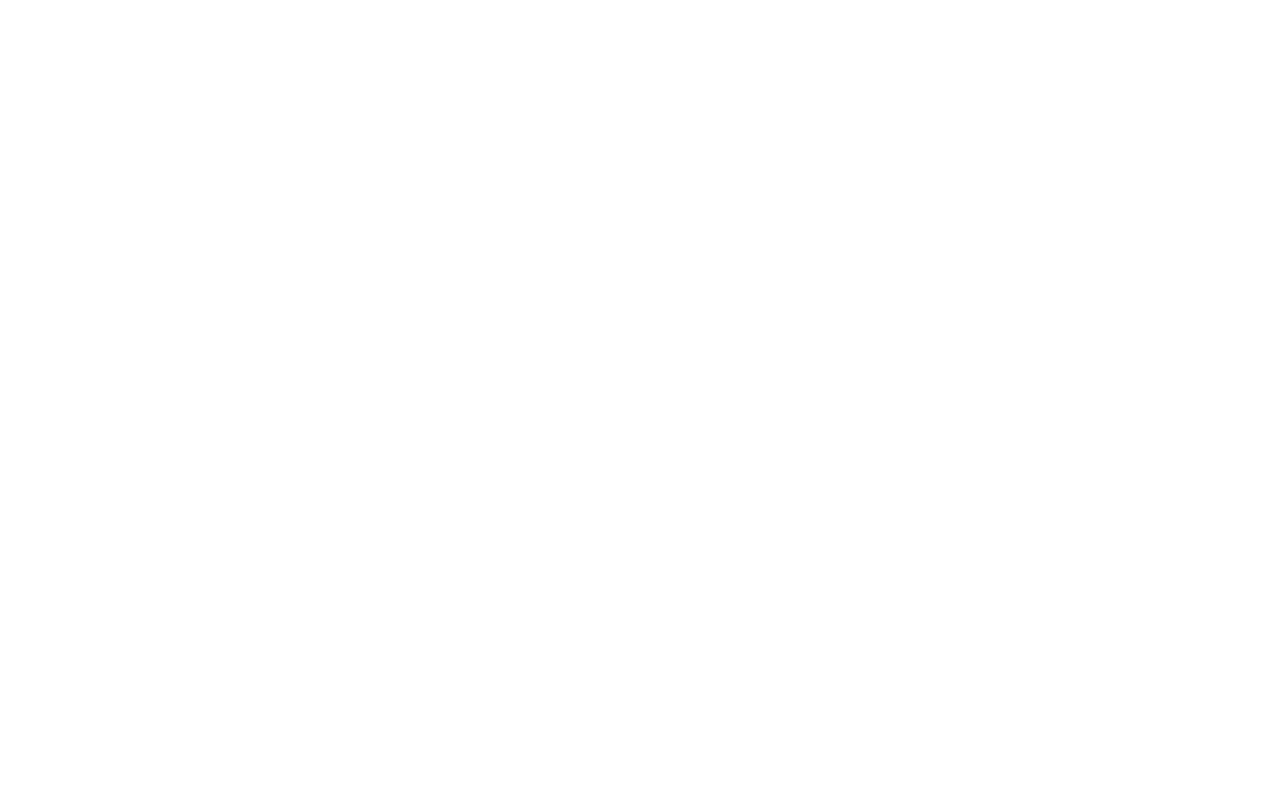
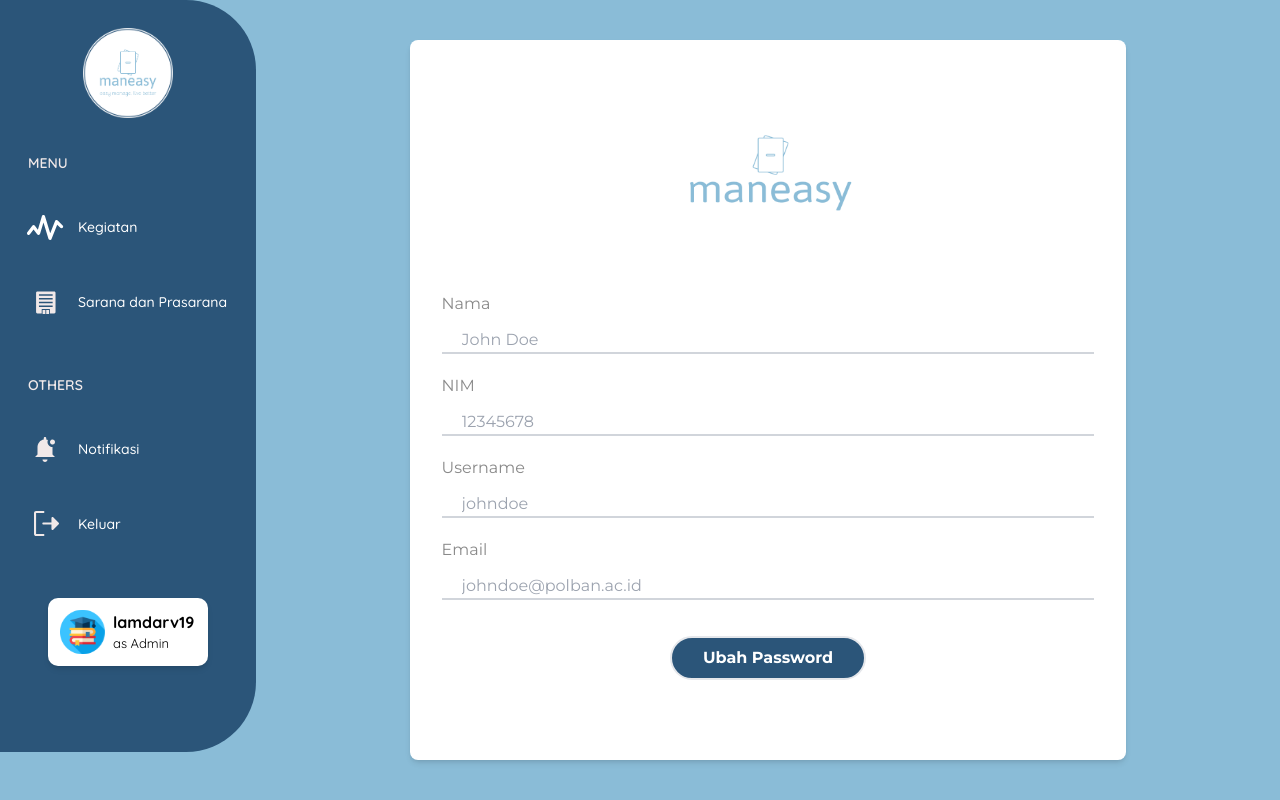
Before and after one commit to lamdarv/MiniProject, a React (Create React App) app in the folder frontend/: page /profile in a window 1280 px wide. Before the commit this address had no page. Built offline with nearby package versions, Linux system fonts and the light colour scheme.

Commit message:
User Profile Page

```diff
--- a/frontend/src/App.js
+++ b/frontend/src/App.js
@@ -4,6 +4,7 @@
 import Register from './pages/Register';
 import NavbarAdmin from './components/Common/NavbarAdmin';
 import InventoryAdmin from './pages/InventoryAdmin';
+import Profile from './pages/Profile';
 
 function App() {
   return (
@@ -14,6 +15,7 @@
           <Route path="/register" element={<Register/>} />
           <Route path="/test-navbar" element={<NavbarAdmin/>} />
           <Route path="/inventories" element={<InventoryAdmin/>} />
+          <Route path="/profile" element={<Profile/>} />
         </Routes>
       </Router>
     </div>
--- /dev/null
+++ b/frontend/src/components/Profile/ModalPassword.jsx
@@ -0,0 +1,56 @@
+import React, { useState } from "react";
+
+const ModalPassword = () => {
+  const [showModal, setShowModal] = useState(false);
+  return (
+    <>
+    <button className="text-white w-[30%] border-2 bg-[#2B5579] hover:bg-[#4ba3d3] rounded-full py-2 font-bold "
+        type="button" onClick={() => setShowModal(true)}>
+        Ubah Password
+    </button>
+    {showModal ? (
+        <>
+          <div className="flex items-center left-[320px] backdrop-blur-sm overflow-x-hidden overflow-y-auto fixed inset-0 z-50 outline-none focus:outline-none">
+            <div className="relative w-auto my-6 mx-auto ">
+              <div className="border-0 rounded-lg shadow-lg relative flex flex-col w-[400px] bg-white outline-none focus:outline-none">
+                <div className="flex items-start justify-between p-5 rounded-t font-montserrat">
+                  <h3 className="text-xl font-semibold">Ubah Password</h3>
+                </div>
+                <div className="relative px-3 flex-auto">
+                  <form className="rounded px-3 pt-6 pb-8 w-full">
+                    <label className="block text-black text-sm font-bold mb-1">
+                      Address
+                    </label>
+                    <input className="shadow appearance-none border rounded w-full py-2 px-1 text-black" />
+                    <label className="block text-black text-sm font-bold mb-1">
+                      City
+                    </label>
+                    <input className="shadow appearance-none border rounded w-full py-2 px-1 text-black" />
+                  </form>
+                </div>
+                <div className="flex items-center justify-end p-6 rounded-b">
+                  <button
+                    className="text-red-500 background-transparent font-bold uppercase px-6 py-2 text-sm outline-none focus:outline-none mr-1 mb-1"
+                    type="button"
+                    onClick={() => setShowModal(false)}
+                  >
+                    Close
+                  </button>
+                  <button
+                    className="text-white bg-yellow-500 active:bg-yellow-700 font-bold uppercase text-sm px-6 py-3 rounded shadow hover:shadow-lg outline-none focus:outline-none mr-1 mb-1"
+                    type="button"
+                    onClick={() => setShowModal(false)}
+                  >
+                    Submit
+                  </button>
+                </div>
+              </div>
+            </div>
+          </div>
+        </>
+      ) : null}
+    </>
+  );
+};
+
+export default ModalPassword;
--- a/frontend/src/pages/Login.jsx
+++ b/frontend/src/pages/Login.jsx
@@ -87,7 +87,7 @@
 		<div className="flex flex-col h-screen items-center justify-center bg-[#8ABCD7]">
 			<div className="w-[30%] h-[90%] bg-white rounded-lg shadow-md px-8 pt-5">
                 <div className=" justify-center flex ">
-                    <img src={"./logo_maneasy.png"} className="h-[120px] w-[200px]"></img>
+                    <img alt='logo' src={"./logo_maneasy.png"} className="h-[120px] w-[200px]"></img>
                 </div>
 				<div className='py-5 font-quicksand font-bold text-xl tracking-wide'>
 					<h1>Masuk</h1>
--- /dev/null
+++ b/frontend/src/pages/Profile.jsx
@@ -0,0 +1,79 @@
+import React, { useState, useEffect } from 'react';
+
+import NavbarAdmin from '../components/Common/NavbarAdmin';
+import ModalPassword from '../components/Profile/ModalPassword';
+
+export default function Register() {
+
+	// States for registration
+	const [name, setName] = useState('');
+    const [nim, setNim] = useState('');
+    const [username, setUsername] = useState('');
+	const [email, setEmail] = useState('');
+
+    const [submitted, setSubmitted] = useState(false);
+
+    const handleName = (e) => {
+		setName(e.target.value);
+		setSubmitted(false);
+	};
+
+    const handleNim = (e) => {
+		setNim(e.target.value);
+		setSubmitted(false);
+	};
+
+    const handleUsername = (e) => {
+		setUsername(e.target.value);
+		setSubmitted(false);
+	};
+
+	// Handling the email change
+	const handleEmail = (e) => {
+		setEmail(e.target.value);
+		setSubmitted(false);
+	};
+
+
+	return (
+	<div className='relative bg-main-blue-3 w-screen'>
+      <div className="flex min-h-screen">
+        <NavbarAdmin />
+        <div className="md:container md:mx-auto">
+          <div className="flex flex-wrap justify-center h-screen">
+            <div className="w-[70%] h-[90%] my-10 bg-white rounded-lg shadow-md p-8">
+                <form >
+					<div className="flex flex-col font-montserrat">
+						{/* Labels and inputs for form data */}
+                        <div className='flex justify-center'>
+                            <img alt='logo' src={"./logo_maneasy.png"} className="object-contain rounded-full h-[200px] w-[200px]"></img>
+                        </div>
+
+						<label className="pt-5 pb-3 text-[#898989]">Nama</label>
+						<input onChange={handleName} className="pl-[20px] border-b-2 text-black border-b-gray-300 outline-none hover:border-b-black focus:border-b-black"
+							value={name} type="text" placeholder='John Doe'/>
+
+						<label className="pt-5 pb-3 text-[#898989]">NIM</label>
+						<input onChange={handleNim} className=" pl-[20px] border-b-2 text-black border-b-gray-300 outline-none hover:border-b-black focus:border-b-black"
+							value={nim} type="text" placeholder='12345678'/>
+
+						<label className="pt-5 pb-3 text-[#898989]">Username</label>
+						<input onChange={handleUsername} className="pl-[20px] text-black border-b-2 border-b-gray-300 outline-none hover:border-b-black focus:border-b-black"
+							value={username} type="text" placeholder='johndoe'/>
+
+						<label className="pt-5 pb-3 text-[#898989]">Email</label>
+						<input onChange={handleEmail} className=" pl-[20px] border-b-2 text-black border-b-gray-300 outline-none hover:border-b-black focus:border-b-black"
+							value={email} type="email" placeholder='johndoe@polban.ac.id'/>
+
+						<div className="flex justify-center pt-9">
+							<ModalPassword/>
+                        </div>
+					</div>
+				</form>
+            </div>
+          </div>
+        </div>
+      </div>
+    </div>
+	);
+}
--- a/frontend/src/pages/Register.jsx
+++ b/frontend/src/pages/Register.jsx
@@ -108,7 +108,7 @@
 		<div className="flex flex-col h-screen items-center justify-center bg-[#8ABCD7]">
 			<div className="w-[30%] h-[90%] bg-white rounded-lg shadow-md px-8 pt-5">
                 <div className=" justify-center flex ">
-                    <img src={"./logo_maneasy.png"} className="h-[120px] w-[200px]"></img>
+                    <img alt='logo' src={"./logo_maneasy.png"} className="h-[120px] w-[200px]"></img>
                 </div>
 				<div className='py-5 font-quicksand font-bold text-xl tracking-wide'>
 					<h1>Daftar</h1>
```
